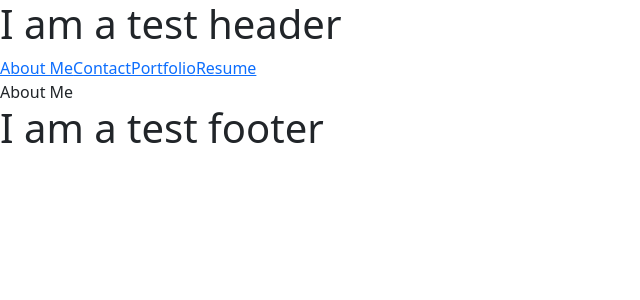
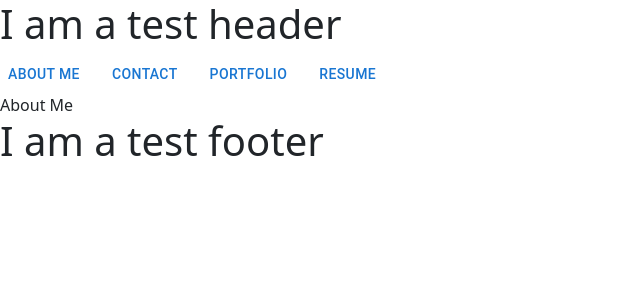
Before and after one commit to Peterksharma/reactPortfolio, a React (Create React App) app: page / in a window 1280 px wide. Shown: the top 300 px of the page, without its empty margins (0-640 px from the left). Built offline with nearby package versions, Linux system fonts and the light colour scheme.

Commit message:
added a banner video

```diff
--- a/src/components/Navigation.js
+++ b/src/components/Navigation.js
@@ -1,14 +1,19 @@
-import { NavLink } from "react-router-dom";
+import * as React from 'react';
+import { Link, useLocation } from 'react-router-dom';
+import Stack from '@mui/material/Stack';
+import Button from '@mui/material/Button';
 
 function Navigation() {
-    return (
-        <nav>
-            <NavLink exact to ="/" activeClassName="active">About Me</NavLink>
-            <NavLink to="/Contact" activeClassName='active'>Contact</NavLink>
-            <NavLink to="/Portfolio" activeClassName='active'>Portfolio</NavLink>
-            <NavLink to="/Resume" activeClassName='active'>Resume</NavLink>
-        </nav>
-    )
+  const location = useLocation();
+
+  return (
+    <Stack spacing={2} direction="row">
+      <Button variant="text" component={Link} to="/" className={location.pathname === '/' ? 'active' : ''}>About Me</Button>
+      <Button variant="text" component={Link} to="/Contact" className={location.pathname === '/Contact' ? 'active' : ''}>Contact</Button>
+      <Button variant="text" component={Link} to="/Portfolio" className={location.pathname === '/Portfolio' ? 'active' : ''}>Portfolio</Button>
+      <Button variant="text" component={Link} to="/Resume" className={location.pathname === '/Resume' ? 'active' : ''}>Resume</Button>
+    </Stack>
+  );
 }
 
 export default Navigation;
```
Also changed, not shown: src/components/Banner.js (added).
